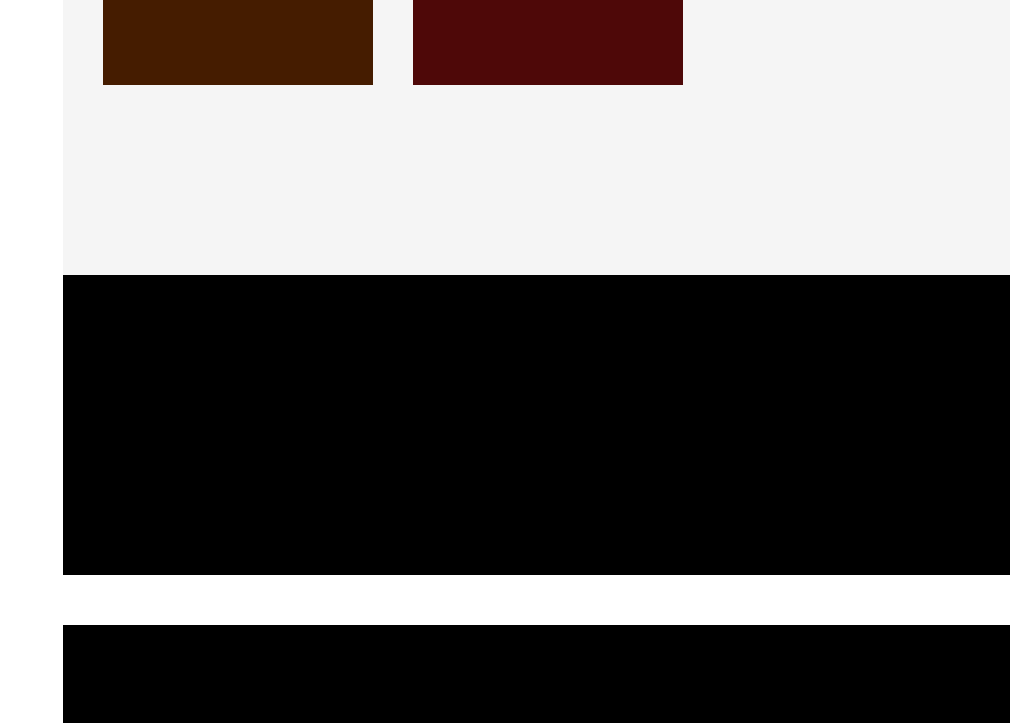
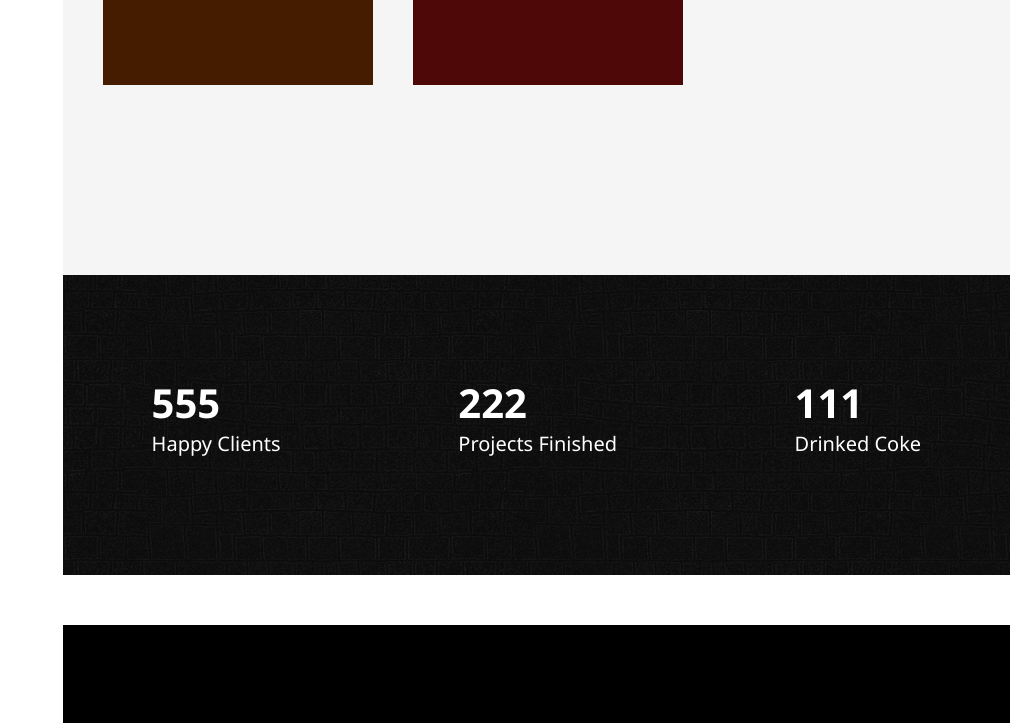
Before and after one commit to herryckksen/h2tdev.github.io, a plain HTML site: page index.html in a window 1280 px wide. Shown: the part 4337-5060 px from the top of the page, without its empty margins (270-1280 px from the left). Drawn offline with Linux system fonts and the light colour scheme.

Commit message:
Update custom.css

```diff
--- a/css/custom.css
+++ b/css/custom.css
@@ -291,12 +291,12 @@ a:hover{
     background-color: #4e0808;
 }
 .client{
-    background-color:black;
+    background-image: url("../images/bag.jpg");
     width: 100%;
     height: 300px;
     display: flex;
     flex-wrap: wrap;
-    color: black;
+    color: white;
     margin-bottom: 50px;
 }
 .happy-client{
```
